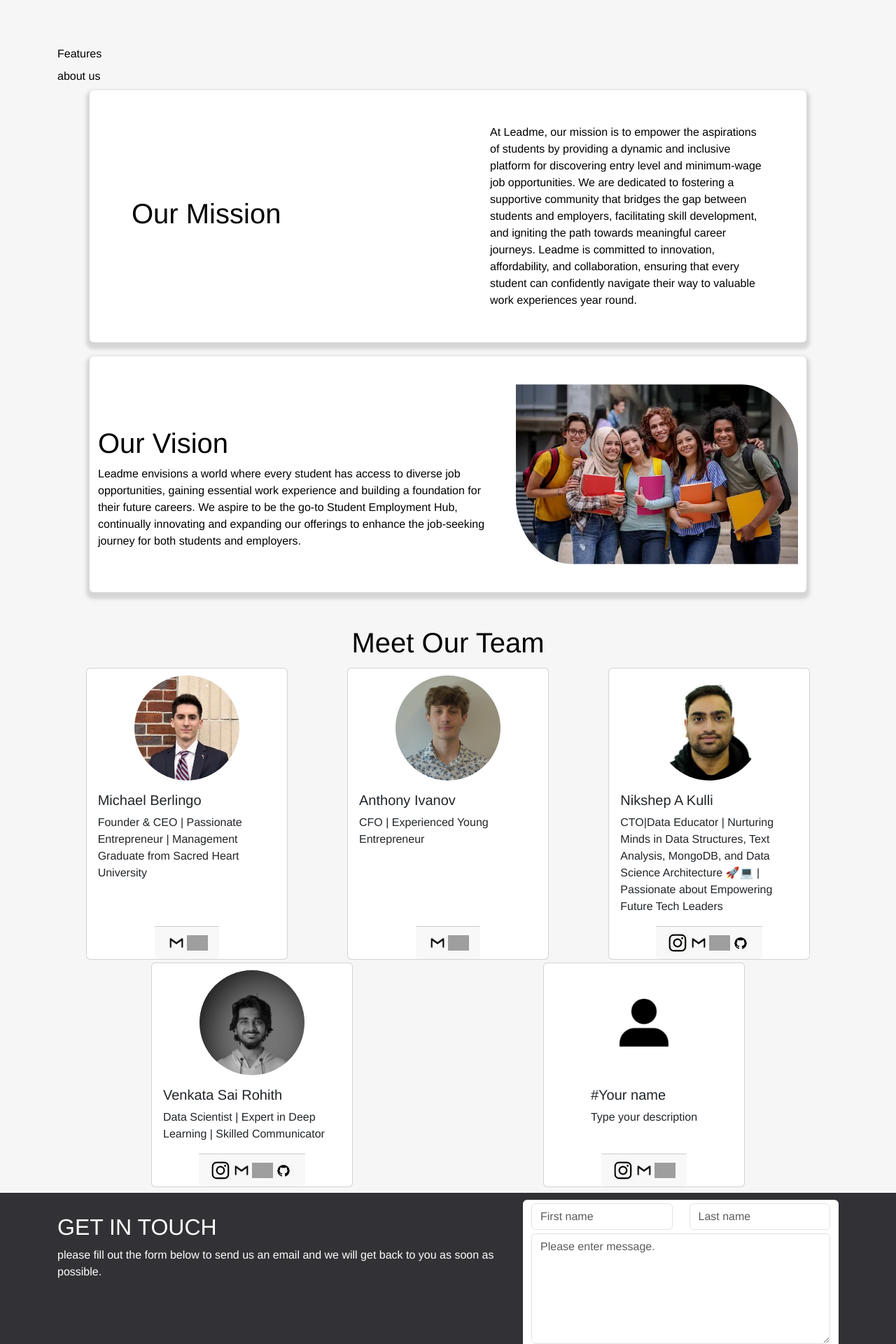
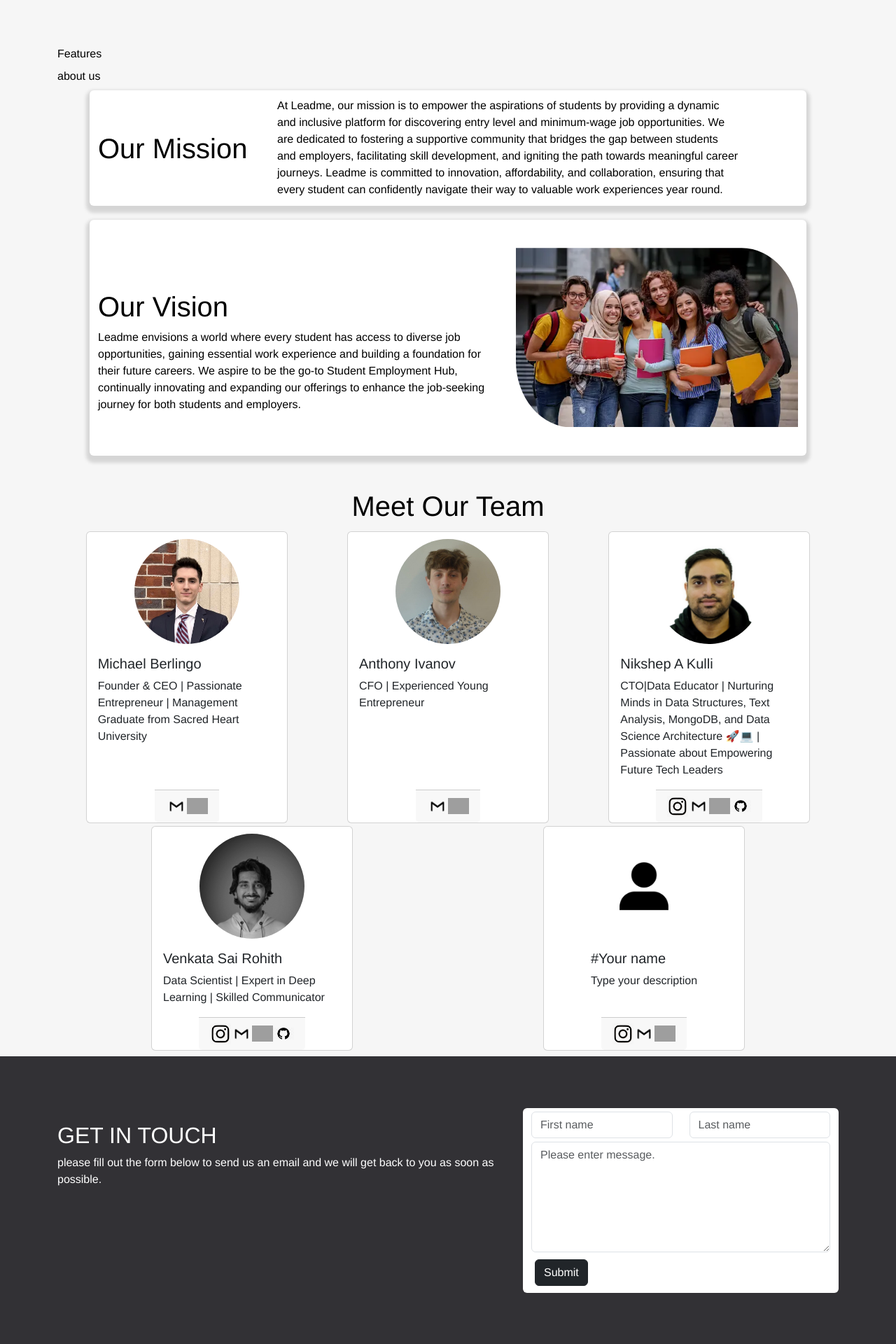
Before and after one commit to Starteryou-com/StartupWebsite, a React (Vite) app: page / in a window 1280 px wide. Shown: the part 580-2500 px from the top of the page at 70% size. Built offline with nearby package versions, Linux system fonts and the light colour scheme; grey boxes are pictures that could not be loaded.

Commit message:
minor changes

```diff
--- a/src/App.css
+++ b/src/App.css
@@ -46,6 +46,15 @@
   margin: 20px 10% 20px 10%;
 }
 
+.message-title {
+  padding-top: 1%;
+  align-items: center;
+}
+
+.mission-message {
+  padding: 1% 0 1% 0;
+}
+
 /*------Vision component--------*/
 
 .Vision {
@@ -75,6 +84,7 @@
   background-color: #323135;
   color: #ffffff;
   margin-bottom: 0;
+  padding: 5% 0 5% 0;
 }
 
 .contactinfo {
--- a/src/components/Contact.tsx
+++ b/src/components/Contact.tsx
@@ -39,7 +39,7 @@
                   />
                 </Col>
               </Row>
-              <Button>Submit</Button>
+              <Button variant="dark">Submit</Button>
             </Container>
           </Col>
         </Row>
--- a/src/components/Mission.tsx
+++ b/src/components/Mission.tsx
@@ -5,10 +5,14 @@
     <div className="mission rounded mt-2">
       <Container>
         <Row>
-          <Col className="d-flex align-items-center m-5">
+          <Col
+            className="d-flex align-items-center md-auto message-title"
+            xs={12}
+            md={3}
+          >
             <h1>Our Mission</h1>
           </Col>
-          <Col className="m-5">
+          <Col className="mission-message" xs={12} md={8}>
             <a>
               At Leadme, our mission is to empower the aspirations of students
               by providing a dynamic and inclusive platform for discovering
--- a/src/components/Team.tsx
+++ b/src/components/Team.tsx
@@ -25,6 +25,7 @@
                   <Card.Title>{d.name}</Card.Title>
                   <Card.Text>{d.about}</Card.Text>
                 </Card.Body>
+
                 <Card.Footer>
                   <div>
                     {d.links.map((l) => (
```
